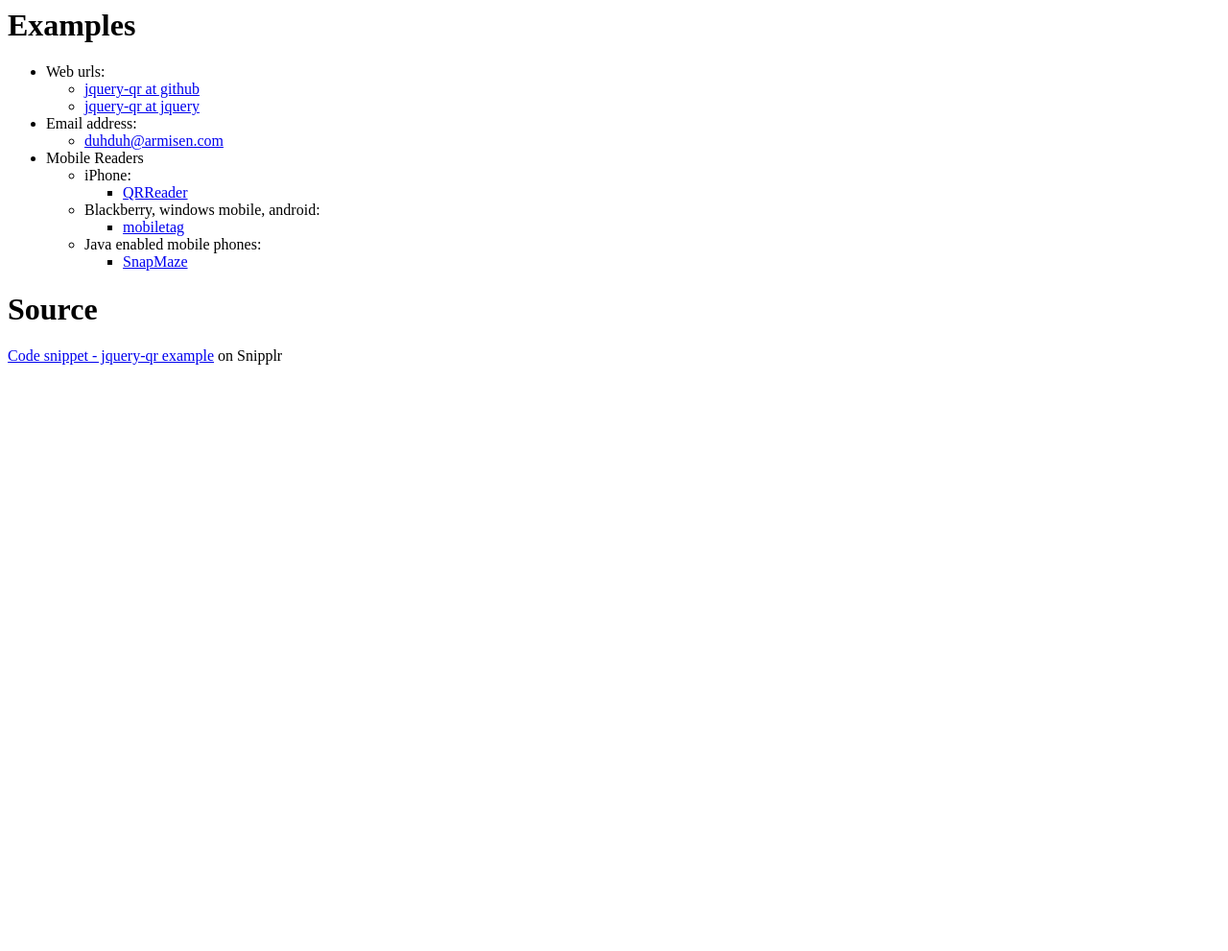
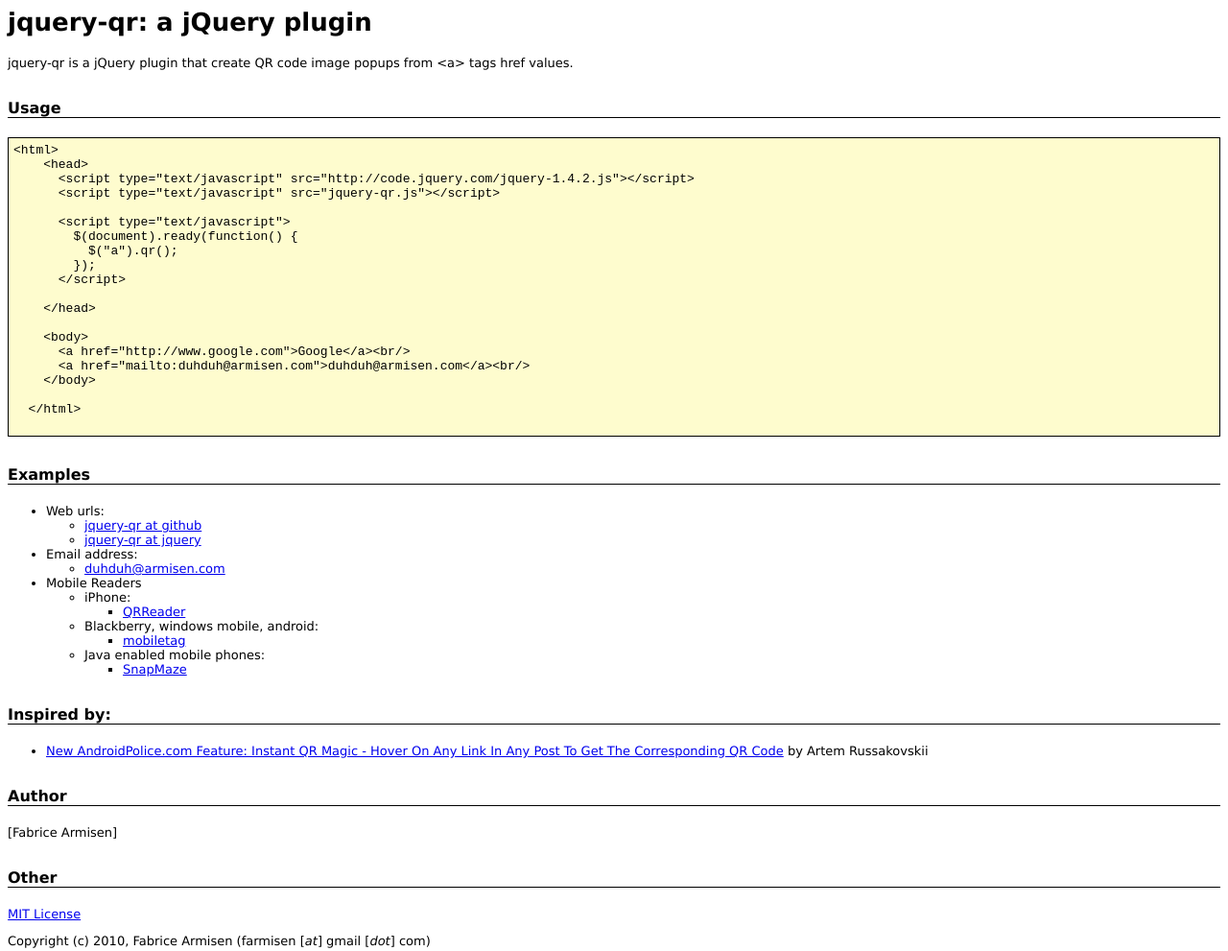
Before and after one commit to farmisen/jquery-qr, a plain HTML site: page index.html in a window 1280 px wide. Shown: the whole page at 96% size. Before the commit the page ends 800 px from the top, so only its background shows below. Drawn offline with nearby package versions, Linux system fonts and the light colour scheme; a script that the page names is missing.

Commit message:
css and better page

```diff
--- a/index.html
+++ b/index.html
@@ -1,5 +1,7 @@
 <html>
 <head>
+  <link href="jquery-qr.css" media="screen" rel="stylesheet" type="text/css" />
+
   <script type="text/javascript" src="http://code.jquery.com/jquery-1.4.2.js"></script>
   <script type="text/javascript" src="jquery-qr.js"></script>
 
@@ -12,7 +14,34 @@
 </head>
 
 <body>
-  <h1>Examples</h1>
+  <h1>jquery-qr: a jQuery plugin</h1>
+
+  <p>jquery-qr is a jQuery plugin that create QR code image popups from &lt;a&gt; tags href values.</p>
+
+  <h2>Usage</h2>
+
+  <pre><code>&lt;html&gt;
+    &lt;head&gt;
+      &lt;script type="text/javascript" src="http://code.jquery.com/jquery-1.4.2.js"&gt;&lt;/script&gt;
+      &lt;script type="text/javascript" src="jquery-qr.js"&gt;&lt;/script&gt;
+
+      &lt;script type="text/javascript"&gt;
+        $(document).ready(function() {
+          $("a").qr();
+        });
+      &lt;/script&gt;
+
+    &lt;/head&gt;
+
+    &lt;body&gt;
+      &lt;a href="http://www.google.com"&gt;Google&lt;/a&gt;&lt;br/&gt;
+      &lt;a href="mailto:duhduh@armisen.com"&gt;duhduh@armisen.com&lt;/a&gt;&lt;br/&gt;
+    &lt;/body&gt;
+
+  &lt;/html&gt;
+  </code></pre>
+
+  <h2>Examples</h2>
   <ul>
     <li>Web urls:
       <ul>
@@ -48,8 +77,22 @@
     </li>
   </ul>
 
-  <h1>Source</h1>
-  <div id="snipplr_embed_40833" class="snipplr_embed"><a href="http://snipplr.com/view/40833/jqueryqr-example/">Code snippet - jquery-qr example</a> on Snipplr</div><script type="text/javascript" src="http://snipplr.com/js/embed.js"></script><script type="text/javascript" src="http://snipplr.com/json/40833"></script>
+  <h2>Inspired by:</h2>
+
+  <ul>
+  <li><a href="http://www.androidpolice.com/2010/09/15/new-androidpolice-com-feature-instant-qr-magic-hover-on-any-link-in-any-post-to-get-the-corresponding-qr-code-poll/">New AndroidPolice.com Feature: Instant QR Magic - Hover On Any Link In Any Post To Get The Corresponding QR Code</a> by  Artem Russakovskii</li>
+  </ul>
+
+
+  <h2>Author</h2>
+
+  <p>[Fabrice Armisen]</p>
+
+  <h2>Other</h2>
+
+  <p><a href="http://www.opensource.org/licenses/mit-license.php">MIT License</a></p>
+
+  <p>Copyright (c) 2010, Fabrice Armisen (farmisen [<em>at</em>] gmail [<em>dot</em>] com)</p>
 
 </body>
 
--- /dev/null
+++ b/jquery-qr.css
@@ -0,0 +1,24 @@
+body {
+	font: small "Lucida Grande", Lucida, Verdana, sans-serif;
+}
+
+pre {
+	border-style: solid;
+	border-width: 1px;
+	padding: 5px;
+	overflow: hidden;
+	background-color: #fefcce;
+	font-size: medium;
+}
+
+h2 {
+	border-bottom-width: 1px;
+	border-bottom-style: solid;
+	font-size: medium;
+	margin-top: 30px;
+	margin-bottom: 20px;
+}
+
+h1 {
+	margin-bottom: 20px;
+}
```
